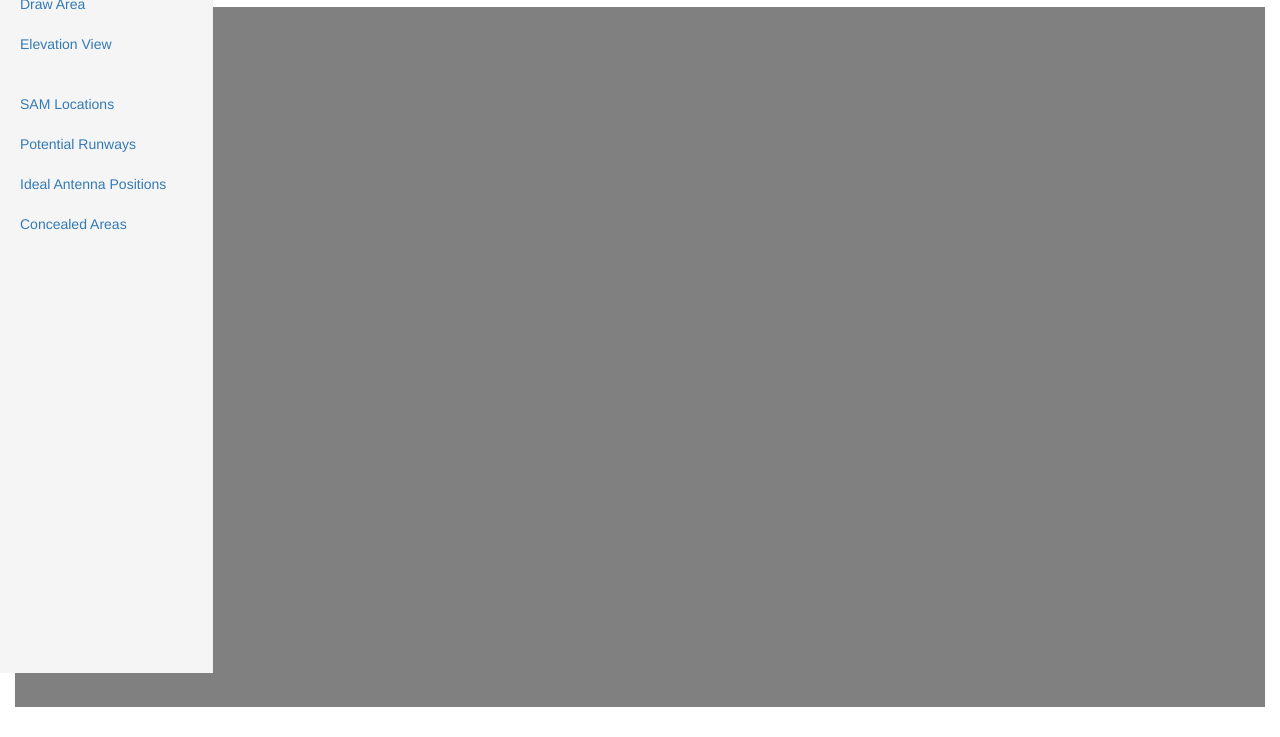
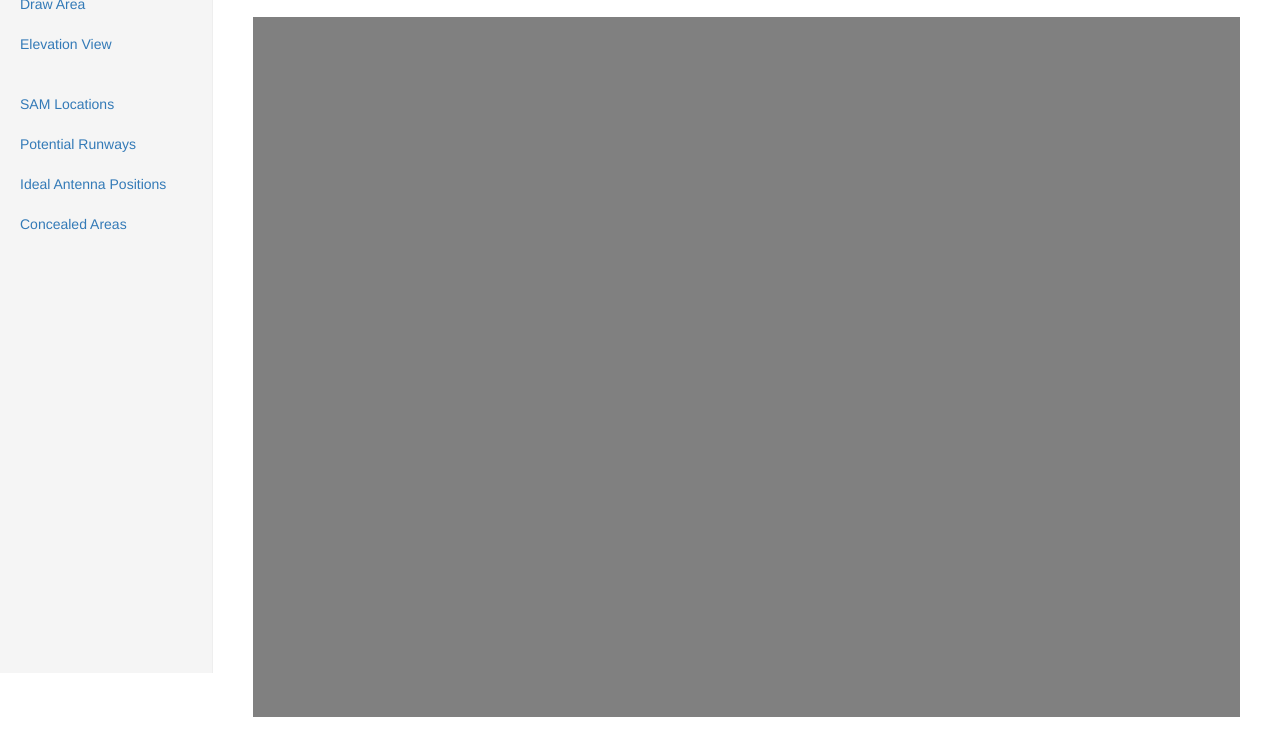
Before and after one commit to MGovier/Covloc, a plain HTML site: page index.html in a window 1280 px wide. Shown: the part 127-864 px from the top of the page. Before the commit the page ends 834 px from the top, so only its background shows below. Drawn offline with nearby package versions, Linux system fonts and the light colour scheme; some packages are replaced by stand-ins of ours.

Commit message:
Fix nested divs.

```diff
--- a/css/main.css
+++ b/css/main.css
@@ -95,7 +95,6 @@ body {
   max-width: 100%;
   height: 50em;
   background: grey;
-  margin-top: 6em;
 }
 
 .left-menu {
--- a/index.html
+++ b/index.html
@@ -66,8 +66,6 @@
               </div><!-- /input-group -->
             </div><!-- /.col-md-3 -->
           </div>
-
-          </div>
             <div class="left-menu">
               <div class="left-menu-item">
                 <span class="fa fa-pencil fa-4x"></span><br>
@@ -76,9 +74,8 @@
                 <span class="fa fa-hand-o-up fa-4x"></span><br>
               </div>
             </div>
+          <div id="map-view"></div>
           </div>
-          <div id="map-view"></div>
-        </div>
       </div>
     </div>
     <script src="https://ajax.googleapis.com/ajax/libs/jquery/1.11.3/jquery.min.js"></script>
```
